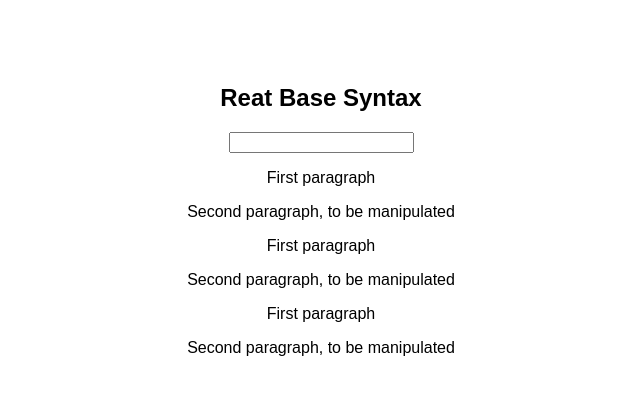
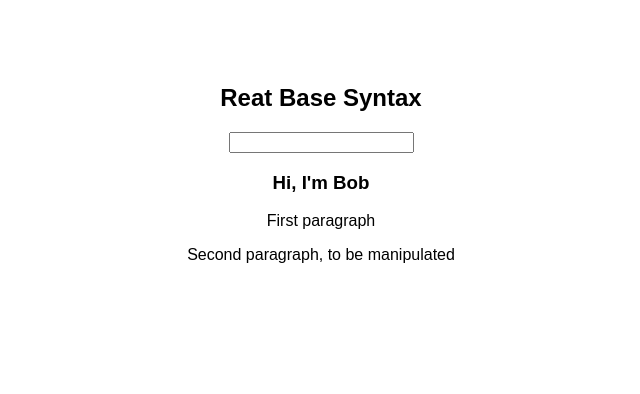
Before and after one commit to claranceatgalvanize/react-complete-guide-the-base-syntax-assignment, a React (Create React App) app: page / in a window 1280 px wide. Shown: the top 394 px of the page, without its empty margins (319-959 px from the left). Built offline with nearby package versions, Linux system fonts and the light colour scheme.

Commit message:
passed a username to userOutput via props and rendered it to the dom

```diff
--- a/src/App.js
+++ b/src/App.js
@@ -9,9 +9,7 @@ class App extends Component {
       <div className="App">
         <h2>Reat Base Syntax</h2>
         <UserInput />
-        <UserOutput />
-        <UserOutput />
-        <UserOutput />
+        <UserOutput username="Bob" />
       </div>
     );
   }
--- a/src/components/UserOutput.js
+++ b/src/components/UserOutput.js
@@ -1,8 +1,9 @@
 import React from "react";
 
-const UserOutput = () => {
+const UserOutput = ({ username }) => {
   return (
     <div>
+      <h3>Hi, I'm {username}</h3>
       <p>First paragraph</p>
       <p>Second paragraph, to be manipulated</p>
     </div>
```
